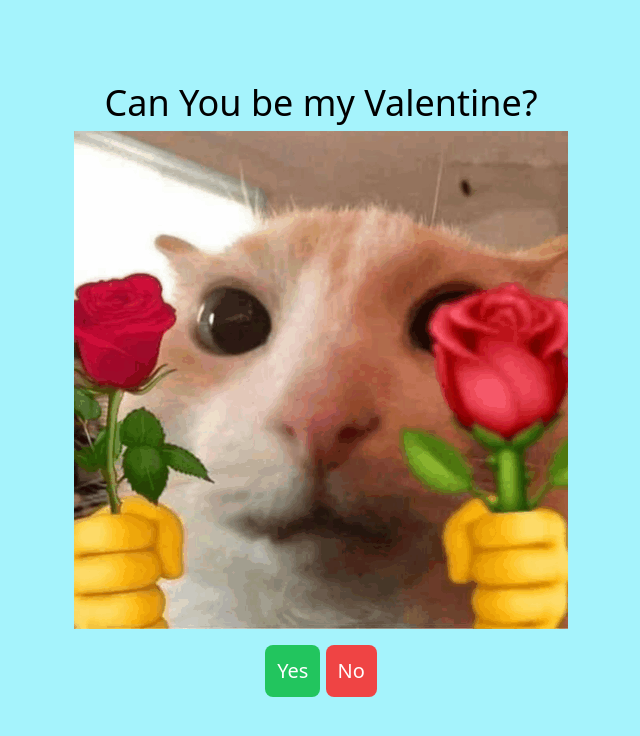
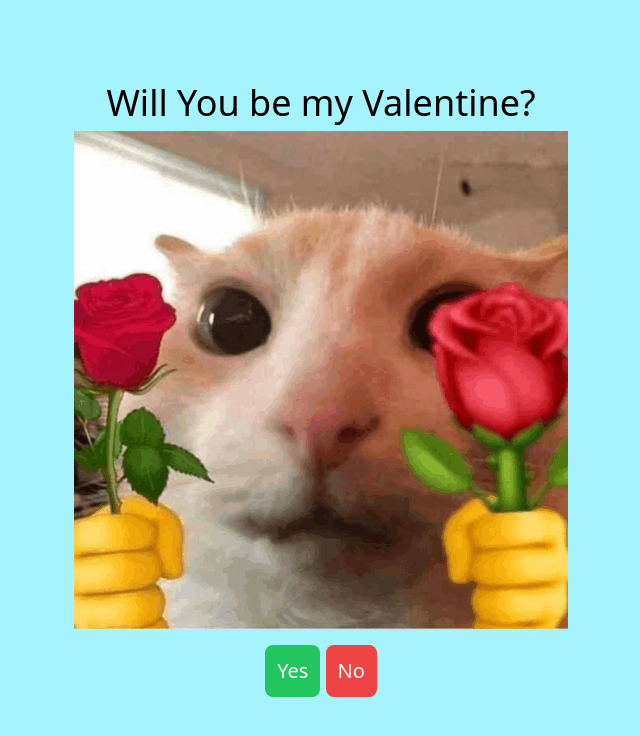
Before and after one commit to dperrr/valenn-shitsss, a website: page index.html in a window 1280 px wide. Shown: the whole page, without its empty margins (319-959 px from the left). Drawn offline with Linux system fonts and the light colour scheme.

Commit message:
FUCKKKK OFF HAHAHAHA

```diff
--- a/index.html
+++ b/index.html
@@ -11,7 +11,7 @@
     <main class="flex justify-center items-center h-screen p-4">
         <div class="p-3 mx-auto my-auto wrapper">
             <div class="align-middle">
-                <h1 class="text-center text-4xl js-title font-medium">Can You be my Valentine?</h1>
+                <h1 class="text-center text-4xl js-title font-medium">Will You be my Valentine?</h1>
                 <img src="./images/złość.gif" class="p-2 js-img w-full object-contain" />
             </div>
 
```
